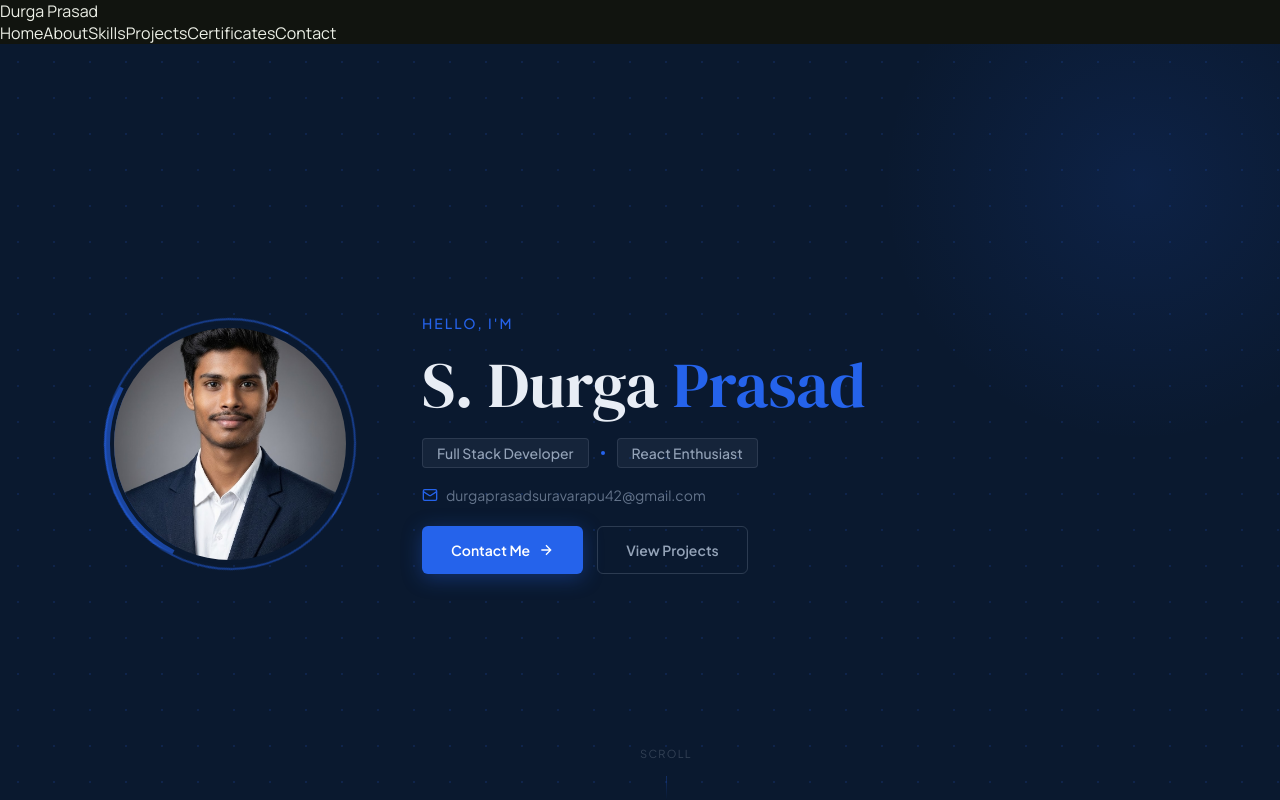
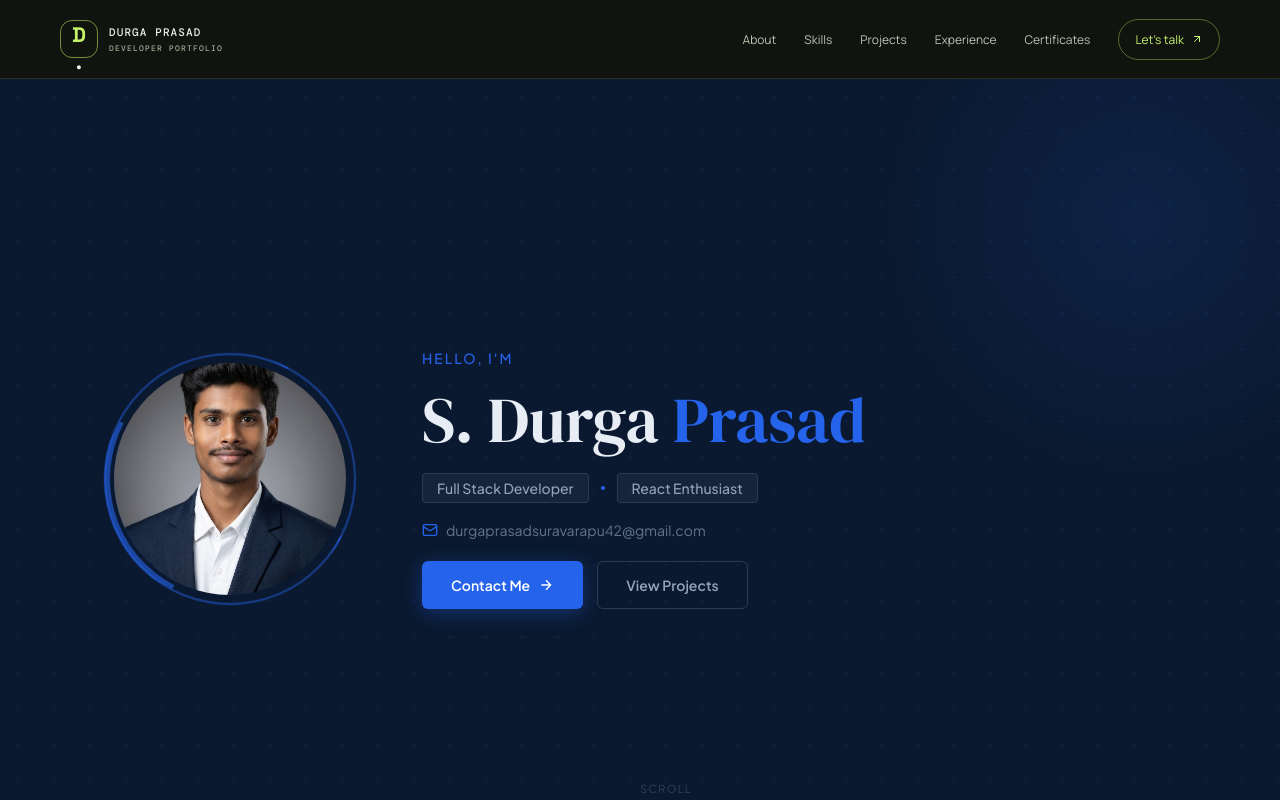
Before and after one commit to durga057/portfolio, a React (Vite) app: page / in a window 1280 px wide. Shown: the top 800 px of the page. Built offline with nearby package versions, Linux system fonts and the light colour scheme.

Commit message:
Redesign portfolio with olive and lime visual system

```diff
--- a/src/components/Header.jsx
+++ b/src/components/Header.jsx
@@ -1,20 +1,38 @@
+import { useState } from "react";
+import { FiArrowUpRight, FiMenu, FiX } from "react-icons/fi";
 
+const links = [
+  ["About", "#about"], ["Skills", "#skills"], ["Projects", "#projects"],
+  ["Experience", "#experience"], ["Certificates", "#certificates"]
+];
 
-function Header() {
+export default function Header() {
+  const [open, setOpen] = useState(false);
+  const close = () => setOpen(false);
   return (
-    <header className="header">
-      <div className="logo">Durga Prasad</div>
-
-      <nav className="nav-links">
-        <a href="#home">Home</a>
-        <a href="#about">About</a>
-        <a href="#skills">Skills</a>
-        <a href="#projects">Projects</a>
-        <a href="#certificates">Certificates</a>
-        <a href="#contact">Contact</a>
-      </nav>
+    <header className="site-header">
+      <div className="nav-wrap">
+        <a className="brand" href="#home" onClick={close} aria-label="Durga Prasad home">
+          <span className="brand-mark">D<span>.</span></span>
+          <span className="brand-name">DURGA PRASAD<small>DEVELOPER PORTFOLIO</small></span>
+        </a>
+        <button className="mobile-menu" onClick={() => setOpen(!open)} aria-label={open ? "Close menu" : "Open menu"} aria-expanded={open}>
+          {open ? <FiX /> : <FiMenu />}
+        </button>
+        <nav className={`nav-links ${open ? "is-open" : ""}`} aria-label="Main navigation">
+          {links.map(([label, href]) => <a key={href} href={href} onClick={close}>{label}</a>)}
+          <a className="nav-contact" href="#contact" onClick={close}>Let&apos;s talk <FiArrowUpRight /></a>
+        </nav>
+      </div>
+      <style>{`
+        .site-header{position:sticky;top:0;z-index:1000;background:rgba(17,20,15,.86);backdrop-filter:blur(18px);border-bottom:1px solid var(--line)}
+        .nav-wrap{width:min(var(--max),calc(100% - 48px));height:78px;margin:auto;display:flex;align-items:center;justify-content:space-between}
+        .brand{display:flex;align-items:center;gap:11px}.brand-mark{width:38px;height:38px;border:1px solid rgba(199,243,107,.55);border-radius:12px;display:grid;place-items:center;font:700 21px 'Space Grotesk';color:var(--accent)}.brand-mark span{color:var(--text)}
+        .brand-name{font:700 11px 'DM Mono';letter-spacing:.1em}.brand-name small{display:block;margin-top:4px;color:var(--muted);font-size:8px;letter-spacing:.15em}
+        .nav-links{display:flex;align-items:center;gap:28px}.nav-links>a{font-size:12px;color:#bdc5b5;transition:color .2s}.nav-links>a:hover{color:var(--accent)}.nav-links .nav-contact{display:flex;align-items:center;gap:7px;padding:11px 16px;border:1px solid rgba(199,243,107,.38);border-radius:999px;color:var(--accent)}
+        .mobile-menu{display:none;background:none;border:0;font-size:24px;color:var(--text)}
+        @media(max-width:850px){.nav-wrap{width:calc(100% - 36px)}.mobile-menu{display:block}.nav-links{display:none;position:absolute;top:78px;left:0;right:0;padding:18px 22px 24px;background:#171b14;border-bottom:1px solid var(--line);align-items:stretch;gap:0;flex-direction:column}.nav-links.is-open{display:flex}.nav-links>a{padding:14px 6px;border-bottom:1px solid var(--line)}.nav-links .nav-contact{margin-top:12px;justify-content:center;border:1px solid rgba(199,243,107,.38)}}
+      `}</style>
     </header>
   );
 }
-
-export default Header;
```
